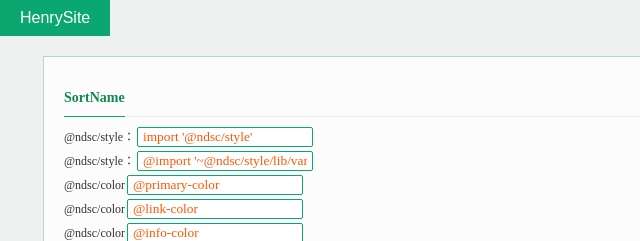
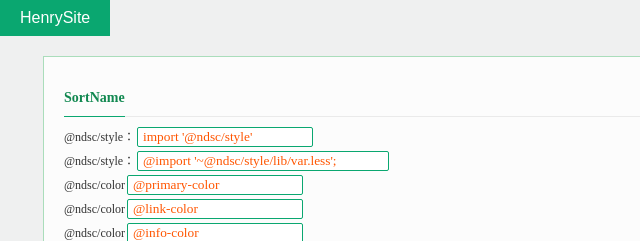
Before and after one commit to xuyanquan/xuyanquan.github.io, a plain HTML site: page index.html in a window 1280 px wide. Shown: the top 241 px of the page, 0-640 px from the left. Drawn offline with Linux system fonts and the light colour scheme.

Commit message:
Update index.html

```diff
--- a/index.html
+++ b/index.html
@@ -33,7 +33,7 @@
 			<a class="sorttxt">SortName</a>
 		</h3>
 		<div class="label">@ndsc/style：<input class="copytext" value="import '@ndsc/style'" readonly="true" /></div>
-		<div class="label">@ndsc/style：<input class="copytext" value="@import '~@ndsc/style/lib/var.less';" readonly="true" /></div>
+		<div class="label">@ndsc/style：<input class="copytext" value="@import '~@ndsc/style/lib/var.less';" readonly="true" style="width: 240px;" /></div>
 		<div class="label">@ndsc/color<input class="copytext" value="@primary-color" readonly="true" /></div>
 		<div class="label">@ndsc/color<input class="copytext" value="@link-color" readonly="true" /></div>
 		<div class="label">@ndsc/color<input class="copytext" value="@info-color" readonly="true" /></div>
```
